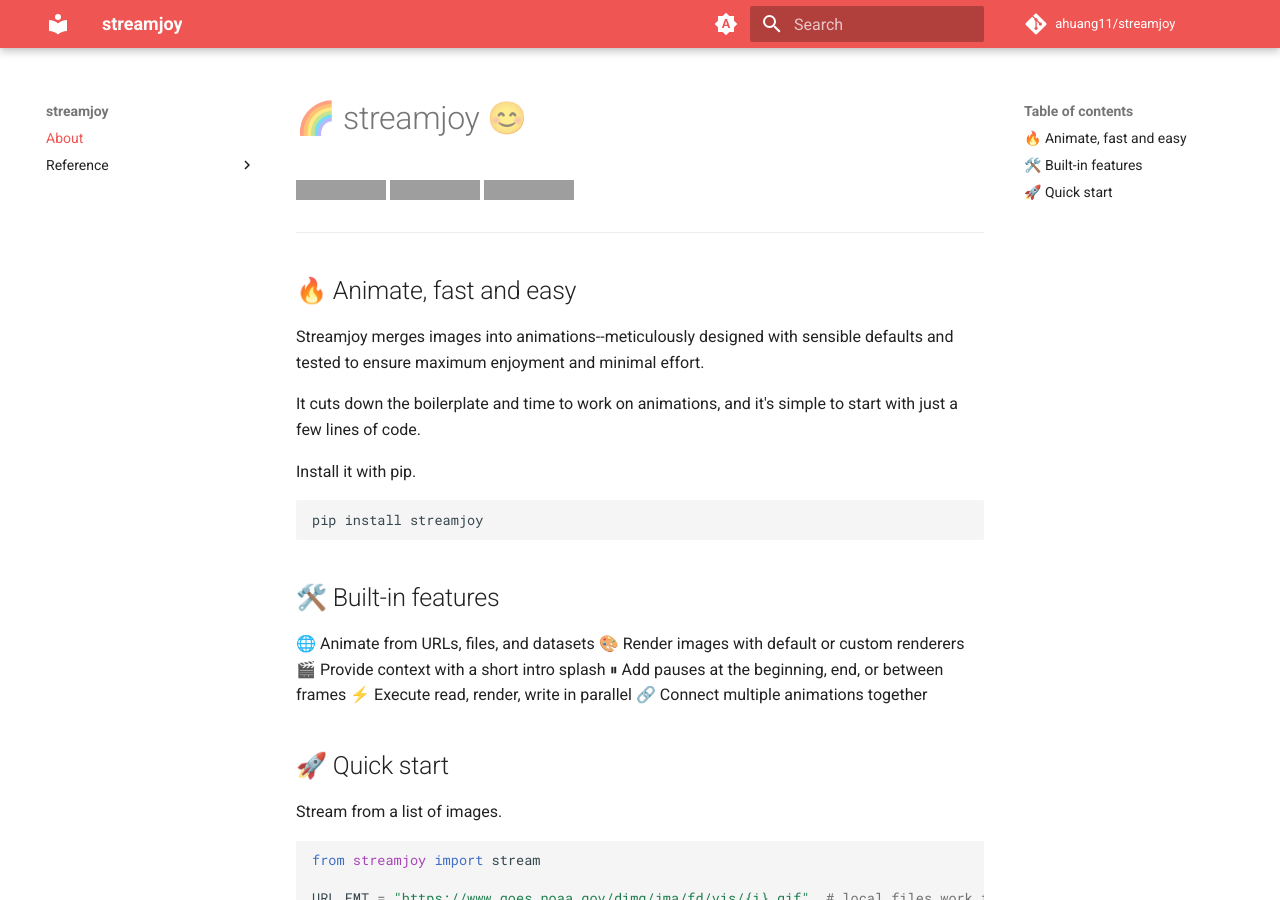
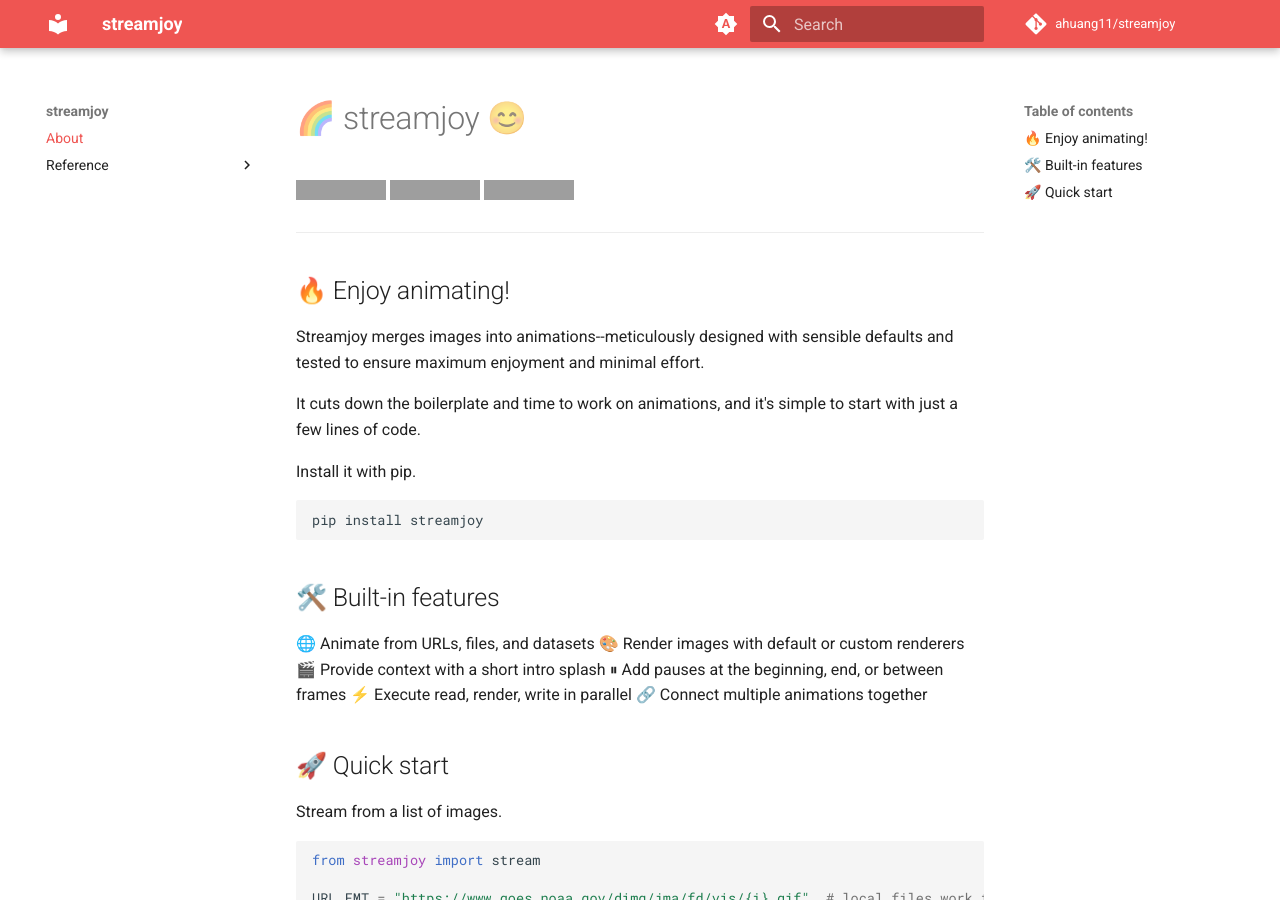
Before and after one commit to ahuang11/streamjoy, an MkDocs documentation site: the page built from docs/index.md, in a window 1280 px wide and 900 px high. Built offline with MkDocs 1.6.1 and Material for MkDocs 9.7.7, drawn with Linux system fonts in a browser that asks for light colours; comment, search, counter and statistics services are not loaded; grey boxes are pictures that could not be loaded.

Commit message:
Change tagline

```diff
--- a/README.md
+++ b/README.md
@@ -4,7 +4,7 @@
 
 ---
 
-## 🔥 Animate, fast and easy
+## 🔥 Enjoy animating!
 
 Streamjoy merges images into animations--meticulously designed with sensible defaults and tested to ensure maximum enjoyment and minimal effort.
 
--- a/mkdocs.yml
+++ b/mkdocs.yml
@@ -1,5 +1,5 @@
 site_name: streamjoy
-site_description: Animate, fast and easy
+site_description: Enjoy animating!
 
 repo_url: https://github.com/ahuang11/streamjoy
 repo_name: ahuang11/streamjoy
--- a/pyproject.toml
+++ b/pyproject.toml
@@ -65,7 +65,7 @@
 authors = [
   { name = "streamjoy", email = "hey.at.py@gmail.com" }
 ]
-description = "Animate, fast and easy"
+description = "Enjoy animating!"
 readme = "README.md"
 dynamic = ["version"]
 classifiers = [
```
